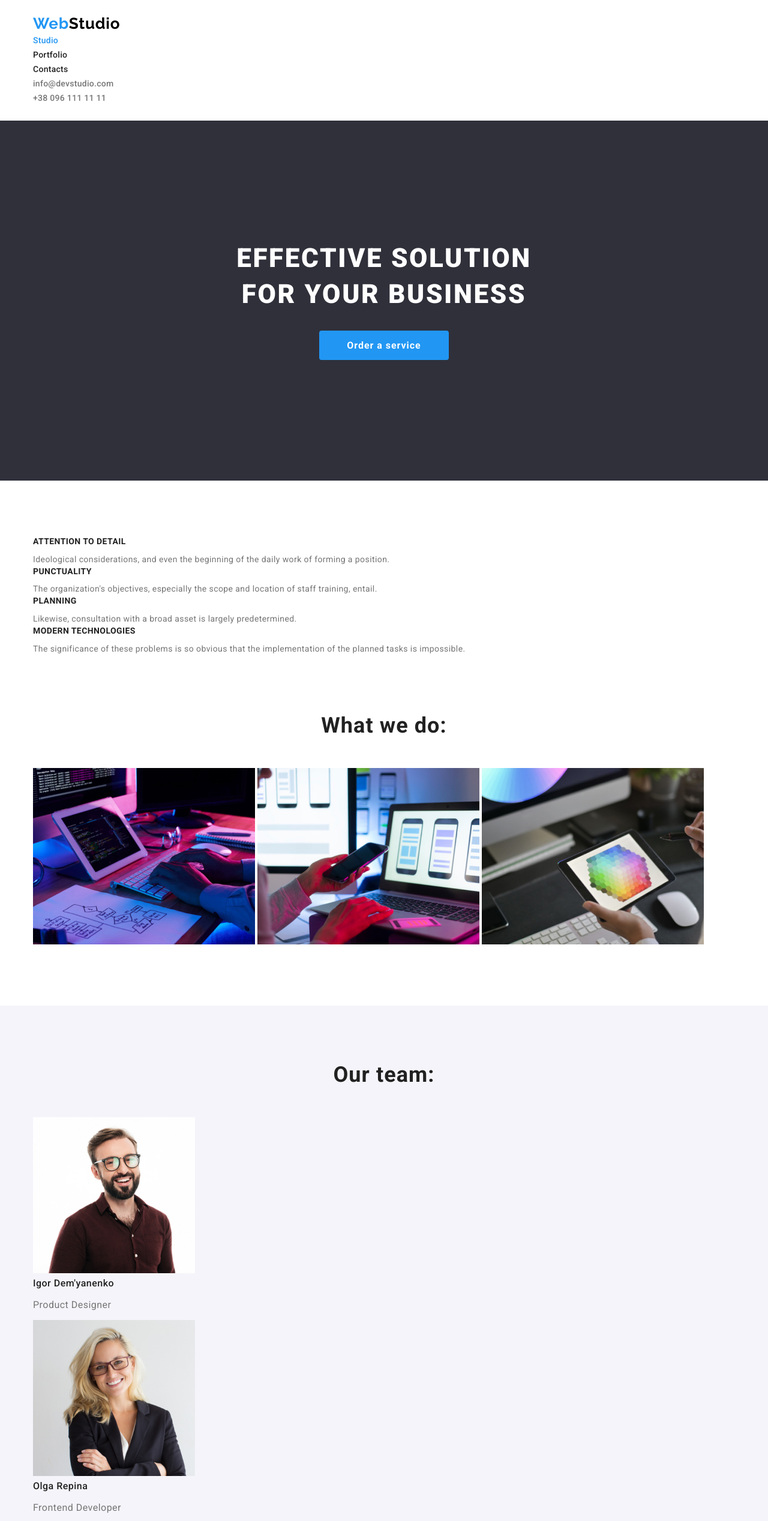
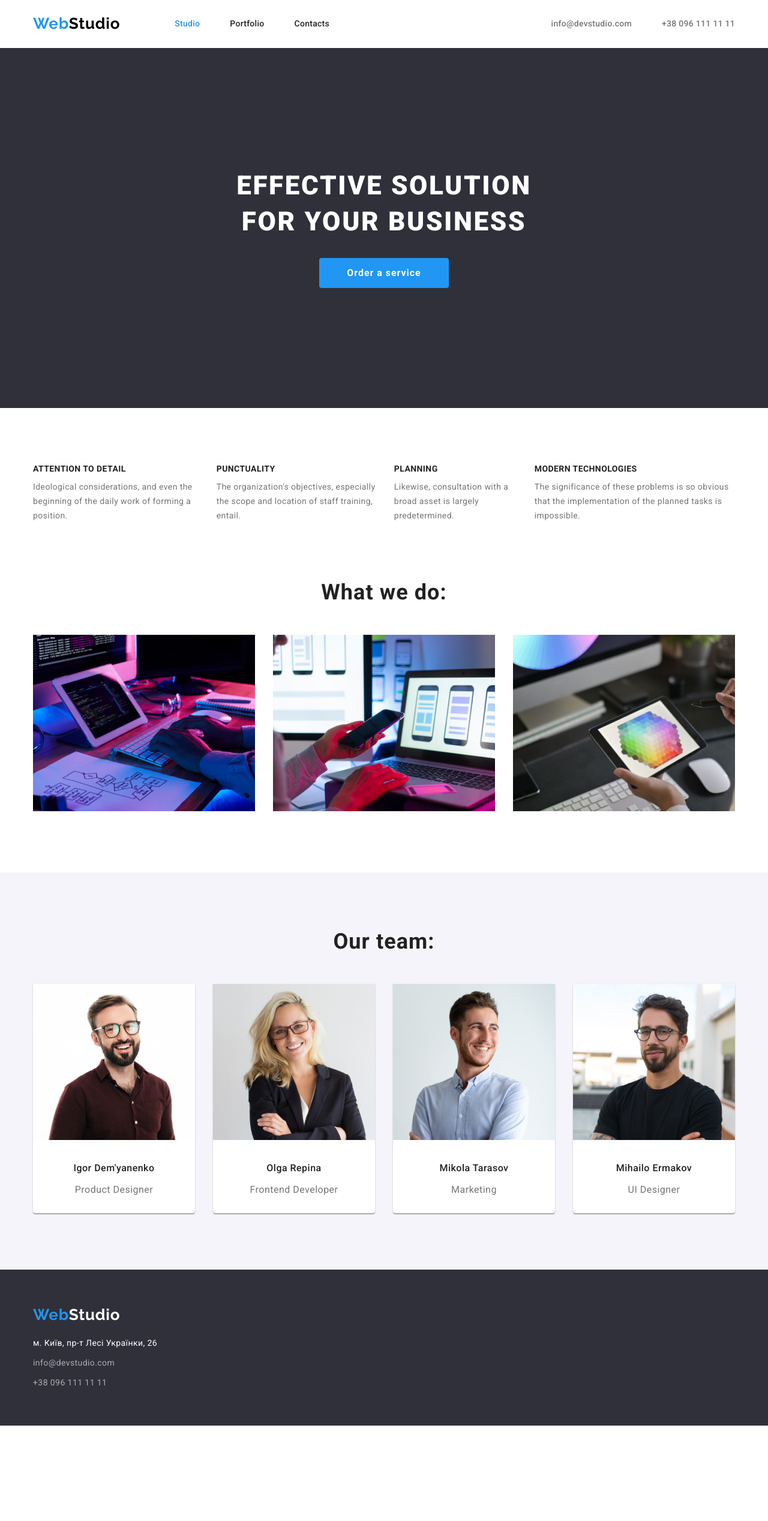
Before and after one commit to Oleg-Shol/goit-markup-hw-03, a plain HTML site: page index.html in a window 1280 px wide. Shown: the top 2535 px of the page at 60% size. After the commit the page ends 2376 px from the top, so only its background shows below. Drawn offline with nearby package versions, Linux system fonts and the light colour scheme.

Commit message:
add class flex

```diff
--- a/css/common.css
+++ b/css/common.css
@@ -30,6 +30,10 @@ h6 {
   padding: 0;
 }
 
+.flex {
+  display: flex;
+  align-items: center;
+}
 /* text-decoration */
 .link {
   text-decoration: none;
@@ -47,28 +51,20 @@ h6 {
   padding-right: 15px;
   margin-left: auto;
   margin-right: auto;
-
 }
 
 /* section */
 .in-section {
- margin-top: 94px;
   padding-bottom: 94px;
-
 }
 .section {
   padding-top: 94px;
   padding-bottom: 94px;
-
 }
 
 /* header style */
-.header {
-  padding-top: 24px;
-  padding-bottom: 25px;
-}
+/* Logo head */
 
-/* Logo head */
 .header-logo {
   color: #000000;
   font-family: Raleway, sans-serif;
@@ -76,6 +72,7 @@ h6 {
   font-size: 26px;
   line-height: 1.19;
   letter-spacing: 0.03em;
+  margin-right: 91px;
 }
 
 /* Logo blue */
@@ -83,19 +80,11 @@ h6 {
   color: #2196f3;
 }
 
-/* logo footer */
-.footer-logo {
-  color: var(--bg-main-color);
-  font-family: Raleway, sans-serif;
-  font-weight: 700;
-  font-size: 26px;
-  line-height: 1.19;
-  letter-spacing: 0.03em;
-  display: inline-block;
-  margin-bottom: 20px;
+.header {
+  padding-top: 24px;
+  padding-bottom: 25px;
 }
 
-/* head style */
 .menu-nav .link {
   color: var(--main-h-color);
   font-weight: 500;
@@ -111,6 +100,10 @@ h6 {
   color: var(--active-color);
 }
 
+.menu-nav li:not(:first-child){
+  margin-left: 50px;
+}
+
 /* menu-nav контакты */
 
 .contacts-nav .link {
@@ -124,15 +117,33 @@ h6 {
 .contacts-nav .link:focus {
   color: #2196f3;
 }
+.contacts-nav {
+  margin-left: auto;
+}
+.contacts-nav li:not(:first-child) {
+  margin-left: 50px;
+}
 
 /* footer style */
+/* logo footer */
+.footer-logo {
+  color: var(--bg-main-color);
+  font-family: Raleway, sans-serif;
+  font-weight: 700;
+  font-size: 26px;
+  line-height: 1.19;
+  letter-spacing: 0.03em;
+  display: inline-block;
+  margin-bottom: 20px;
+}
+
 .footer {
   background-color: var(--bg-second-color);
   padding-top: 60px;
   padding-bottom: 60px;
 }
 
-.footer li:not(:first-child){
+.footer li:not(:first-child) {
   margin-top: 9px;
 }
 /* .footer li:first-child{
--- a/css/styles.css
+++ b/css/styles.css
@@ -46,6 +46,7 @@
 /* features */
 .features {
   padding-top: 94px;
+  padding-bottom: 94px;
 }
 .features h3 {
   font-weight: 700;
@@ -53,9 +54,15 @@
   line-height: 1.14;
   text-transform: uppercase;
   margin-bottom: 10px;
+
+}
+
+.features li:not(:first-child) {
+  margin-left: 30px;
 }
 .features p {
   margin: 0px;
+
 }
 
 /* <!-- What we do --> */
@@ -68,6 +75,10 @@
   margin-bottom: 50px;
 }
 
+.in-section li:not(:first-child) {
+  margin-left: 30px;
+}
+
 /* team */
 .team {
   background-color: var(--bg-light-color);
@@ -77,6 +88,9 @@
   font-weight: 500;
   line-height: 1.18;
   letter-spacing: 0.03em;
+  text-align: center;
+  margin-top: 30px;
+  margin-bottom: 10px;
 }
 
 .team p {
@@ -84,6 +98,17 @@
   font-size: 16px;
   line-height: 1.19;
   letter-spacing: 0.03em;
+  text-align: center;
+  margin-bottom: 30px;
+}
+.team li {
+  border-radius: 0px 0px 4px 4px;
+  background: #ffffff;
+  box-shadow: 0px 2px 1px 0px rgba(0, 0, 0, 0.2), 0px 1px 1px 0px rgba(0, 0, 0, 0.14),
+    0px 1px 3px 0px rgba(0, 0, 0, 0.12);
+}
+.team li:not(:first-child) {
+  margin-left: 30px;
 }
 
 /* Second page */
@@ -96,15 +121,14 @@
   display: flex;
   flex-wrap: wrap;
   justify-content: center;
-
 }
 
 .portfolio-filter .button {
   display: inline-block;
   min-width: 73px;
   color: #212121;
-  background-color: #F5F4FA;
-  border:none;
+  background-color: #f5f4fa;
+  border: none;
   border-radius: 4px;
   font-family: 'Roboto', sans-serif;
   font-weight: 500;
@@ -113,6 +137,14 @@
   letter-spacing: 0.03em;
   text-align: center;
   padding: 6px 22px;
+
+}
+
+.portfolio-filter .button:hover,
+.portfolio-filter .button:focus {
+background-color: #2196F3;
+color: #ffffff;
+
 }
 
 .portfolio-filter li:not(:first-child) {
--- a/index.html
+++ b/index.html
@@ -21,17 +21,17 @@
     <header>
       <div class="header container flex">
         <!-- Navigations -->
-        <nav>
+        <nav class="flex">
           <a href="/" class="header-logo link"><span class="logo-blue">Web</span>Studio</a>
-          <ul class="menu-nav list">
+          <ul class="menu-nav list flex">
             <li><a href="" class="link current">Studio</a></li>
-            <li><a href="./portfolio.html" class="link">Portfolio</a></li>
+            <li><a href="./portfolio.html" class="link" target="_blank">Portfolio</a></li>
             <li><a href="" class="link">Contacts</a></li>
           </ul>
         </nav>
 
         <!-- Contacts -->
-        <ul class="contacts-nav list">
+        <ul class="contacts-nav list flex">
           <li><a href="mailto:info@devstudio.com" class="link">info@devstudio.com</a></li>
           <li><a href="tel:+380961111111" class="link">+38 096 111 11 11</a></li>
         </ul>
@@ -51,13 +51,12 @@
         </div>
       </article>
 
-
       <!-- Features -->
       <section class="features">
         <div class="container">
           <h2 hidden>Features</h2>
-          <ul class="list">
-            <li>
+          <ul class="list flex">
+            <li >
               <h3>ATTENTION TO DETAIL</h3>
               <p>
                 Ideological considerations, and even the beginning of the daily work of forming a
@@ -90,16 +89,22 @@
       <section class="in-section">
         <div class="container">
           <h2 class="section-title">What we do:</h2>
-          <ul class="list">
+          <ul class="list flex">
+            <li>
               <a href="" class="link">
                 <img src="Images/box1.jpg" alt="Programmer working" width="370" height="294" />
               </a>
+            </li>
+            <li>
               <a href="" class="link">
                 <img src="Images/box2.jpg" alt="Web designers" width="370" height="294" />
               </a>
+            </li>
+            <li>
               <a href="" class="link">
                 <img src="Images/box3.jpg" alt="Creative" width="370" height="294" />
               </a>
+            </li>
           </ul>
         </div>
       </section>
@@ -108,7 +113,7 @@
       <section class="team section">
         <div class="container">
           <h2 class="section-title">Our team:</h2>
-          <ul class="list">
+          <ul class="list flex">
             <li>
               <a href="" class="link">
                 <img src="Images/team1.jpg" alt="Igor Dem'yanenko" width="270" />
```
Also changed, not shown: portfolio.html (+4 -4 lines). Lines whose indentation alone changed are shown as unchanged.
